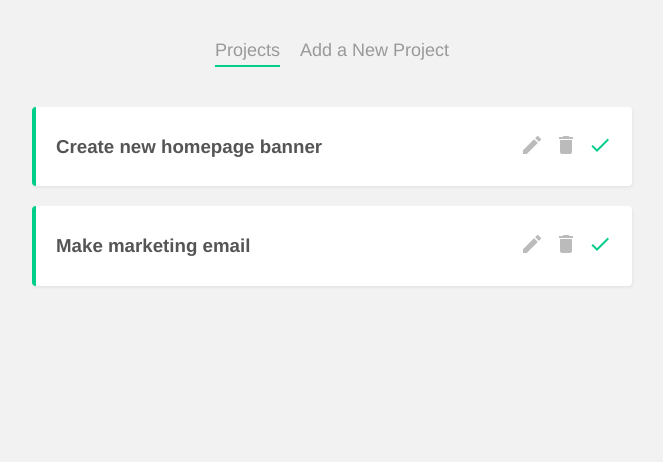
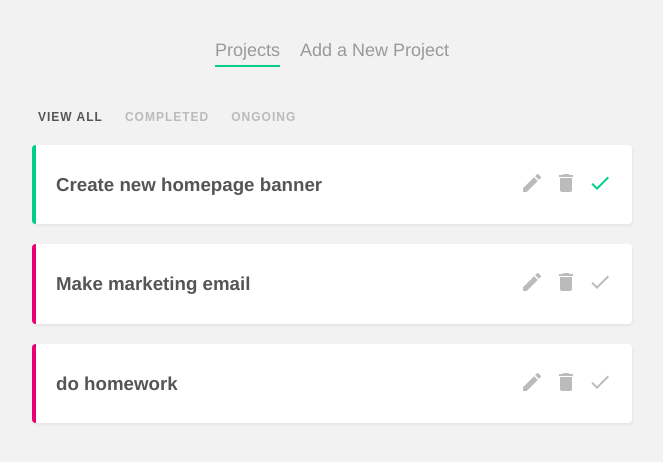
Before and after one commit to zhenghanghu/Project-Planner, a Vue app: page / in a window 1280 px wide. Shown: the top 462 px of the page, without its empty margins (308-971 px from the left). Built offline with nearby package versions, Linux system fonts and the light colour scheme; data requests are answered from the project's data file.

Commit message:
implemented filtering projects and all done

```diff
--- a/data/db.json
+++ b/data/db.json
@@ -10,7 +10,13 @@
       "id": 2,
       "title": "Make marketing email",
       "details": "Lorem ipsum",
-      "complete": true
+      "complete": false
+    },
+    {
+      "title": "do homework",
+      "details": "a lot!",
+      "complete": false,
+      "id": 3
     }
   ]
 }
--- /dev/null
+++ b/src/components/FilterNav.vue
@@ -0,0 +1,45 @@
+<template>
+    <nav class="filter-nav">
+        <button
+            @click = "updateFilter('all')"
+            :class="{active: current === 'all'}"
+        >View all</button>
+        <button
+            @click = "updateFilter('completed')"
+            :class="{active: current === 'completed'}"
+        >Completed</button>
+        <button
+            @click = "updateFilter('ongoing')"
+            :class="{active: current === 'ongoing'}"
+        >Ongoing</button>
+    </nav>
+</template>
+
+<script>
+export default {
+    props: ['current'],
+    methods: {
+        updateFilter(by){
+            this.$emit('filterChange', by)
+        }
+    }
+}
+</script>
+
+<style>
+    .filter-nav button {
+    background: none;
+    border: none;
+    color: #bbb;
+    outline: none;
+    font-size: 12px;
+    text-transform: uppercase;
+    margin-right: 10px;
+    letter-spacing: 1px;
+    font-weight: bold;
+    cursor: pointer;
+  }
+  .filter-nav button.active {
+    color: #555;
+  }
+</style>
--- a/src/views/Home.vue
+++ b/src/views/Home.vue
@@ -1,7 +1,8 @@
 <template>
   <div class="home">
+    <FilterNav :current="current" @filterChange="filterHandle" />
     <div v-if="projects.length">
-      <div v-for="project in projects" :key="project.id">
+      <div v-for="project in filteredProjects" :key="project.id">
         <SingleProject :project="project" @delete="handleDelete" />
       </div>
     </div>
@@ -10,13 +11,15 @@
 
 <script>
 import SingleProject from '../components/SingleProject.vue'
+import FilterNav from '../components/FilterNav.vue'
 
 export default {
   name: 'Home',
-  components: { SingleProject },
+  components: { SingleProject, FilterNav },
   data(){
     return {
-      projects: []
+      projects: [],
+      current: 'all'
     }
   },
   mounted(){
@@ -30,6 +33,16 @@
       this.projects = this.projects.filter((project) => {
         return project.id !== id
       })
+    },
+    filterHandle(by){
+      this.current = by;
+    }
+  },
+  computed: {
+    filteredProjects(){
+      if( this.current === 'completed' ) return this.projects.filter(project => project.complete)
+      else if (this.current === 'ongoing')  return this.projects.filter(project => !project.complete)
+      return this.projects
     }
   }
 }
```
